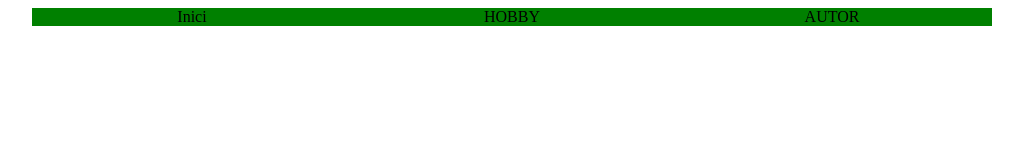
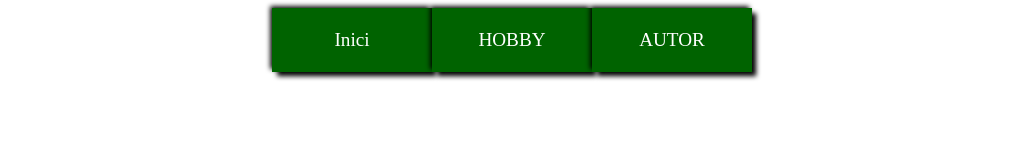
Before and after one commit to 4strodev/aplicacions-web, a plain HTML site: page 8/ex1/index.html in a window 1280 px wide. Shown: the whole page, without its empty margins (128-1151 px from the left). Drawn offline with Linux system fonts and the light colour scheme.

Commit message:
exercise 8 finished

```diff
--- a/8/ex1/css/main.css
+++ b/8/ex1/css/main.css
@@ -1,37 +1,75 @@
-.nav {
-    display: flex;
-    justify-content: space-evenly;
-    width: 60rem;
-    margin: auto;
+:root {
+  color: white;
+  --item-bgcolor: rgb(0, 99, 0);
+  --hover-bgcolor: rgb(112, 0, 52);
+  --hover-fgcolor: yellow;
 }
 
-.sub {
-    display: none;
+.navbar {
+  display: flex;
+  justify-content: center;
+  margin: auto;
+  height: 4rem;
 }
 
-.menu + .item:hover .sub {
-    display: block;
-    position: absolute;
+.desplegable {
+  width: 10rem;
 }
 
-.item {
-    background-color: green;
-    width: 20rem;
-    text-align: center;
+.titol-desplegable {
+  background-color: var(--item-bgcolor);
+  display: flex;
+  justify-content: center;
+  align-items: center;
+  width: 100%;
+  height: 100%;
+  text-align: center;
+  font-size: 1.2rem;
 }
 
-.final {
-    display: block;
-    text-align: left;
+.desplegable:hover .llistat {
+  display: block;
+}
+
+.llistat {
+  display: none;
+  position: relative;
+  left: 1rem;
+  top: -1rem;
+}
+
+.element {
+  background-color: var(--item-bgcolor);
+  display: block;
+  height: 2.2rem;
+  padding: 0.8rem;
+}
+
+.element span {
+  height: 100%;
+  display: flex;
+  flex-direction: column;
+  justify-content: center;
+  font-size: 1.2rem;
+}
+
+.hover-color:hover {
+    background-color: var(--hover-bgcolor);
+    color: var(--hover-fgcolor);
+}
+
+.ombra {
+  box-shadow: 0.3rem 0.3rem 0.3rem black, -0.1rem -0.1rem 0.3rem black;
+}
+
+ul {
+  padding: 0;
 }
 
 li {
-    list-style: none;
-    padding: 0;
-    margin: 0;
+  list-style-type: none;
 }
 
-ul {
-    padding: 0;
-    margin: 0;
+#over-index {
+    z-index: 2;
 }
--- a/8/ex1/index.html
+++ b/8/ex1/index.html
@@ -1,5 +1,6 @@
 <!DOCTYPE html>
 <html lang="en">
+
 <head>
     <meta charset="UTF-8">
     <meta http-equiv="X-UA-Compatible" content="IE=edge">
@@ -7,26 +8,28 @@
     <title>Juan Alejandro Marin Ruiz</title>
     <link rel="stylesheet" href="./css/main.css">
 </head>
+
 <body>
     <!-- Juan Alejandro Marin Ruiz -->
-    <ul class="menu nav">
-        <li class="menu item">
-            Inici
+    <ul class="navbar">
+        <li class="desplegable ombra">
+            <span class="titol-desplegable hover-color">Inici</span>
         </li>
-        <li class="menu item">
-            HOBBY
-            <ul class="sub menu">
-                <li class="final item">Comics</li>
-                <li class="final item">Revistes</li>
-                <li class="final item">Pel·licules</li>
+        <li class="desplegable ombra">
+            <span class="titol-desplegable hover-color">HOBBY</span>
+            <ul class="llistat">
+                <li class="element ombra"><span>Comics</span></li>
+                <li class="element ombra"><span>Revistes</span></li>
+                <li class="element ombra"><span>Pel·licules</span></li>
             </ul>
         </li>
-        <li class="menu item">
-            AUTOR
-            <ul class="sub menu">
-                <li class="final item">A topeeee!!!</li>
+        <li class="desplegable ombra" id="over-index">
+            <span class="titol-desplegable hover-color">AUTOR</span>
+            <ul class="llistat">
+                <li class="element ombra"><span>A topeeee!!!</span></li>
             </ul>
         </li>
     </ul>
 </body>
+
 </html>
```
Also changed, not shown: 1 other file.
